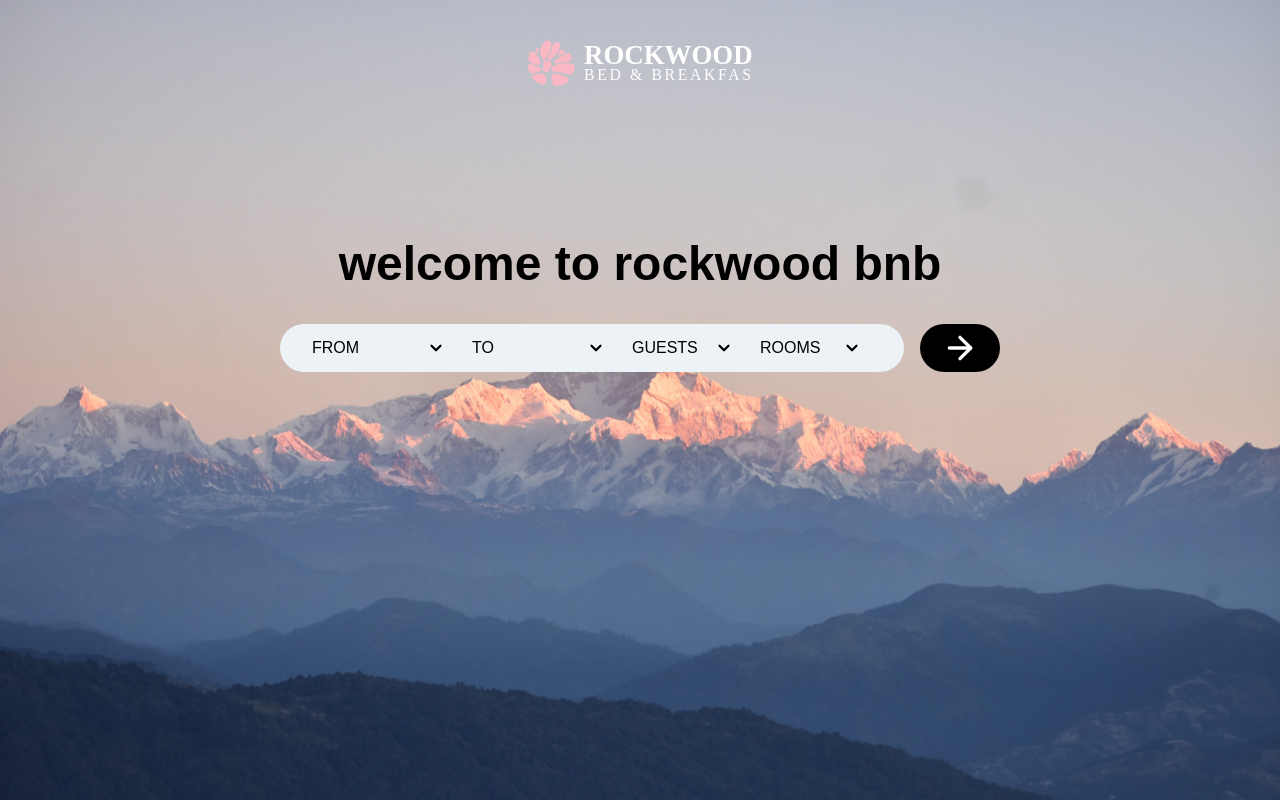
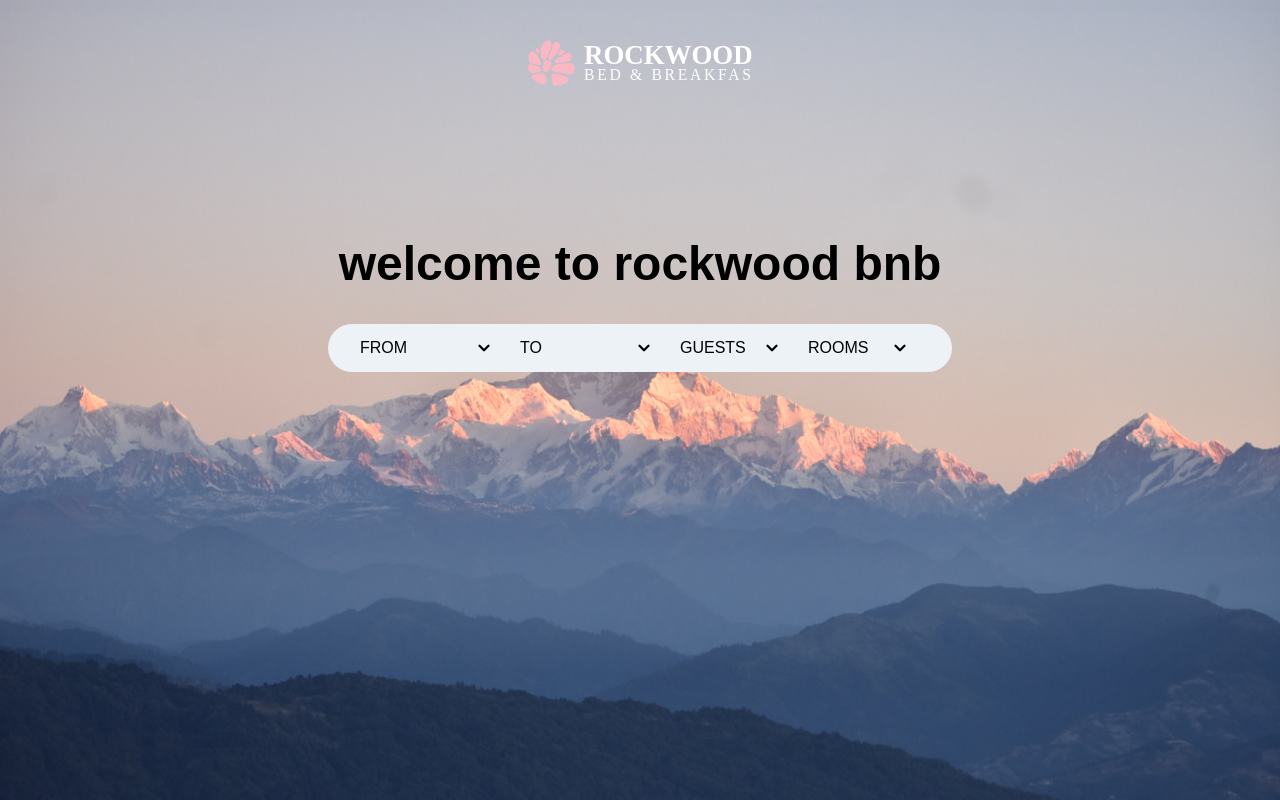
Before and after one commit to yohanelly95/RockwoodBNB, a Next.js app: page / in a window 1280 px wide. Built offline with nearby package versions, Linux system fonts and the light colour scheme.

Commit message:
pass info to next page

```diff
--- a/components/FromCalendar.js
+++ b/components/FromCalendar.js
@@ -19,9 +19,17 @@ const FromCalendarComponent = (props) => {
         if(fromDate){
             toggleNextPopover('from');
         }
-
     }
 
+
+    const { initialDate } = props
+    let day, month, year;
+    if(initialDate.length > 0){
+        const setInitialDate = new Date(initialDate);
+        day = setInitialDate.getDate();
+        month = setInitialDate.getMonth();
+        year = setInitialDate.getFullYear();
+    }
     return(
         <React.Fragment>
             <Calendar
--- a/components/common/TripSelector.js
+++ b/components/common/TripSelector.js
@@ -1,8 +1,11 @@
 import Link from "next/link";
-import { useState } from 'react';
+import { useState, useEffect } from 'react';
 import FromCalendarComponent from '../FromCalendar';
 import ToCalendarComponent from '../ToCalendar';
 import Popover from './Popover';
+import { useRouter } from 'next/router';
+import moment from 'moment';
+
 
 export default function TripSelector() {
   const [showSelectedFromDate, setShowSelectedFromDate] = useState("");
@@ -15,9 +18,27 @@ export default function TripSelector() {
   const [numberOfGuest, setNumberOfGuest] = useState('');
   const [isRoomPopoverOpen, setIsRoomPopoverOpen] = useState(false);
   const [numberOfRooms, setNumberOfRooms] = useState('');
+  const [isOnNav, setIsOnNav] = useState(false);
   const guestArr = [1,2,3,4,5,6,7,8,9,10];
   const roomsArr = [1,2,3,4,5,6];
+  const router = useRouter();
 
+
+  useEffect(() => {
+    console.log("Object.keys(router.query)",Object.keys(router.query));
+    if(Object.keys(router.query).length > 0){
+      console.log("ROUTER", router.query);
+      const fromDate = new Date (router.query.from);
+      const toDate = new Date(router.query.to);
+      const guestCount = router.query.guest;
+      const roomCount = router.query.rooms;
+      setShowSelectedFromDate(moment(fromDate).format('MMM Do'));
+      setShowSelectedToDate(moment(toDate).format('MMM Do'));
+      setNumberOfGuest(guestCount);
+      setNumberOfRooms(roomCount);
+      setIsOnNav(true);
+    }
+  }, [router]);
 
   const toggleFromPopOver = (event) => {
     setIsFromPopoverOpen((isFromPopoverOpen) => !isFromPopoverOpen);
@@ -73,7 +94,7 @@ export default function TripSelector() {
                 togglePopOver={toggleFromPopOver}
                 isPopoverOpen={isFromPopoverOpen}
               >
-                <FromCalendarComponent getFromCalendarDate={getFromCalendarDate} toggleNextPopover={toggleNextPopover}/>
+                <FromCalendarComponent getFromCalendarDate={getFromCalendarDate} toggleNextPopover={toggleNextPopover} initialDate={router.query.from || ''} isOnNav={isOnNav} />
               </Popover>
             )}
           </div>
@@ -143,14 +164,16 @@ export default function TripSelector() {
             )}
           </div>
         </div>
-        <Link href="/rooms">
+        { fromDateObj && toDateObj && numberOfRooms && numberOfGuest &&
+         <Link  href={{ pathname: '/rooms',  query: { from: fromDateObj.toString(), to: toDateObj.toString(), guest: numberOfGuest, rooms: numberOfRooms } }}>
           <a className="bg-black py-2 px-6 rounded-full ml-4">
-            <img
-              src="arrow-right.svg"
-              className="h-8 w-8"
-            ></img>
+              <img
+                src="arrow-right.svg"
+                className="h-8 w-8"
+              />
           </a>
-        </Link>
+         </Link>
+        }
       </div>
     </div>
   );
```
Also changed, not shown: 1 other file (tests, documents, lock files or other folders).
